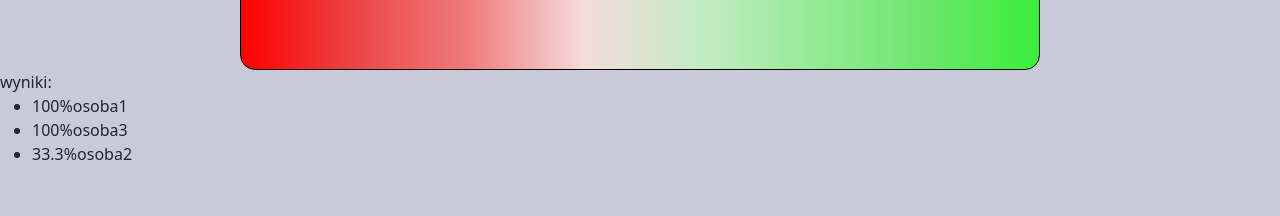
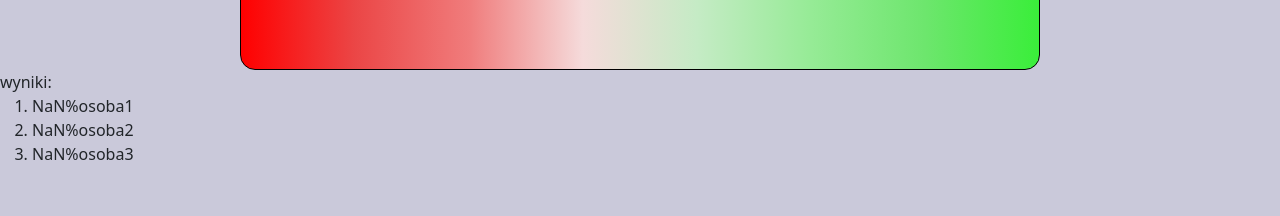
Before and after one commit to Pawlikss/projekt-latarnik, a React (Create React App) app: page /test in a window 1280 px wide. Shown: the part 368-584 px from the top of the page. Built offline with nearby package versions, Linux system fonts and the light colour scheme; the HTML template or start-up script is replaced by a standard one.

Commit message:
działa ale ta prędkośc mmmm XDDDD

```diff
--- a/src/components/Test.js
+++ b/src/components/Test.js
@@ -29,6 +29,7 @@ function shuffle(sourceArray) {
   }
   return sourceArray;
 }
+var pytania={pytanie1:{osoba1:true,osoba2:false,osoba3:true},pytanie2:{osoba1:false,osoba2:false,osoba3:false},pytanie3:{osoba1:false,osoba2:true,osoba3:false}};
 const Test = () => {
   const db = getDatabase();
 
@@ -45,20 +46,17 @@ const Test = () => {
 
   };
   // do testów
-  const pytania={pytanie1:{osoba1:true,osoba2:false,osoba3:true},pytanie2:{osoba1:false,osoba2:false,osoba3:false},pytanie3:{osoba1:false,osoba2:true,osoba3:false}};
-  var pytania2=[];
-  var nazwy2 = shuffle(Object.keys(pytania))
-  for(var i=0;i<nazwy2.length;i++){
-      pytania2.push(pytania[nazwy2[i]])
-  }
+
+
   //TODO odpowiedzi mają być odpowiedziami z state.karty
-  const odpowiedzi = [0, 0, 1];
+
 
   function liczenie(pytania) {
     //TODO ustawic pytania na prawdziwe pytania:gotowe chyba idk
     const nazwy = Object.keys(pytania);
     //
     const osoby = Object.keys(pytania[Object.keys(pytania)[0]])
+    // console.log(osoby)
     const wyniki = {};
 
     for (const key of osoby) {
@@ -76,17 +74,25 @@ const Test = () => {
         }
       }
     }
-    console.log(wyniki)
+    // console.log(wyniki)
     return(generujItemki(wyniki))
   }
 
-  console.log(draggedCards)
+  // console.log(draggedCards)
+  const odpowiedzi=[]
+  for(var x = 0;x<draggedCards.length;x++){
+    odpowiedzi.push(draggedCards[x].IsDragRight)
+  }
+  // console.log(odpowiedzi)
+  // console.log(pytania)
   function generujItemki(wyniki){
     wyniki = Object.entries(wyniki)
-    const dlugosc=wyniki.length
+    wyniki = wyniki.slice(0,15)
+    const dlugosc=odpowiedzi.length
+
     wyniki.sort(([,b],[,a]) => a-b)
     wyniki.reduce((r, [k, v]) => ({ ...r, [k]: v }), {});
-    console.log(wyniki)
+    // console.log(dlugosc)
     const listItems = (wyniki).map((x) =>  <li>{Number((x[1]/dlugosc*100).toFixed(1))+"%"+x[0]}</li>);
     return listItems
   }
@@ -103,13 +109,13 @@ const Test = () => {
             get(child(ref(db), 'Pytania')).then((snapshot) => {
               if (snapshot.exists()) {
                 var nazwy = Object.keys(snapshot.val())
-                var pytania=[];
+                pytania=[];
                 nazwy = shuffle(nazwy)
                 for(var i=0;i<nazwy.length;i++){
                     pytania.push(snapshot.val()[nazwy[i]])
                 }
-                console.log(pytania)
-                pytania2=liczenie(pytania)
+                // console.log(pytania)
+                liczenie(pytania)
 
                 for (let j = 0; j < nazwy.length; j++) {
                   addObjectToArray({ id: j, text: nazwy[j] })
@@ -130,7 +136,7 @@ const Test = () => {
             </div>
           </div>
         </div>
-        <div class="dupa">wyniki:<ul>{liczenie(pytania2)}</ul></div>
+        <div class="dupa">wyniki:<ol>{liczenie(pytania)}</ol></div>
       </div>
       <button onClick={() =>
         addObjectToArray({
```
